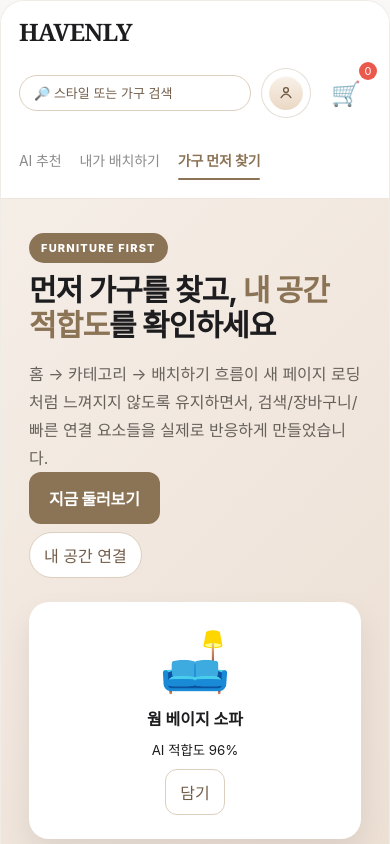
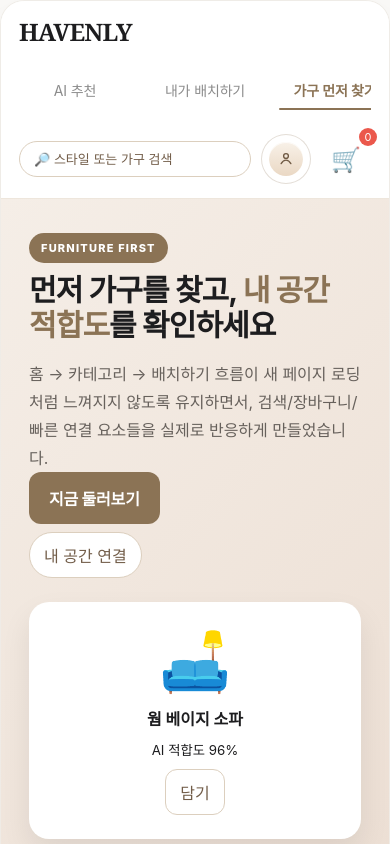
Before and after one commit to NEUJEANS/github-pages-react-hello, a React (Vite) app: page / in a window 390 px wide. Shown: the top 844 px of the page. Built offline with nearby package versions, Linux system fonts and the light colour scheme.

Commit message:
Fix cross-page top nav alignment

```diff
--- a/src/styles.css
+++ b/src/styles.css
@@ -49,17 +49,19 @@ button:active { transform: translateY(0); }
 .sandBg { background: #f4f0eb; }
 .plainBg { background: #fff; }
 .editorBg { background: #ece7e1; }
-.topbar { min-height: 74px; display: flex; align-items: center; justify-content: space-between; padding: 14px var(--content-gutter); background: rgba(255,255,255,.94); border-bottom: 1px solid #eee6dc; gap: 20px; }
+.topbar { position: relative; min-height: 74px; display: grid; grid-template-columns: minmax(max-content, 1fr) minmax(max-content, 1fr); align-items: center; padding: 14px var(--content-gutter); background: rgba(255,255,255,.94); border-bottom: 1px solid #eee6dc; gap: 20px; }
 .topbar.dark { background: var(--navy); color: white; border-bottom-color: rgba(255,255,255,.08); }
 .logo { font-family: 'Playfair Display', Georgia, serif; font-size: 30px; font-weight: 700; letter-spacing: -.03em; }
 .logoBtn, .navlinks button, .searchPill, .cart, .iconCat { appearance: none; border: 0; background: transparent; padding: 0; }
-.logoBtn { color: inherit; }
-.navlinks { display: flex; gap: 26px; align-items: center; align-self: stretch; }
+.logoBtn { color: inherit; justify-self: start; }
+.navlinks { position: absolute; left: 50%; transform: translateX(-50%); display: grid; grid-template-columns: repeat(3, minmax(112px, max-content)); column-gap: 26px; align-items: center; align-self: stretch; }
 .navlinks button {
   position: relative;
   display: inline-flex;
   align-items: center;
   justify-content: center;
+  width: 100%;
+  min-width: 112px;
   height: 46px;
   padding: 0;
   color: #8b8b8b;
@@ -83,7 +85,7 @@ button:active { transform: translateY(0); }
 .navlinks button.active::after { background: var(--accent); }
 .topbar.dark .navlinks button.active { color: white; }
 .topbar.dark .navlinks button.active::after { background: white; }
-.topActions { display: flex; align-items: center; gap: 12px; }
+.topActions { display: flex; align-items: center; gap: 12px; justify-self: end; }
 .searchPill { background: #f4f1ed; padding: 10px 16px; border-radius: 999px; color: #878787; min-width: 250px; line-height: 1.15; text-align: left; }
 .utilityButton { min-height: 50px; }
 .utilityIconButton { width: 50px; min-width: 50px; justify-content: center; }
@@ -332,7 +334,10 @@ textarea { width: 100%; min-height: 96px; resize: none; border: 2px solid #e8dfd
 }
 @media (max-width: 1100px) {
   .heroBanner, .twoCol, .catalogWrap, .editorLayout, .spaceLayout, .spaceLayout.compact, .quickViewContent { grid-template-columns: 1fr; }
-  .topbar { padding: 14px 24px; flex-wrap: wrap; }
+  .topbar { padding: 14px 24px; grid-template-columns: minmax(0, 1fr); }
+  .logoBtn { justify-self: start; }
+  .navlinks { position: static; left: auto; transform: none; justify-self: start; }
+  .topActions { justify-self: stretch; }
   .productGrid3, .collections, .hScrollProducts, .productRow, .recommendStrip { grid-template-columns: 1fr 1fr; }
   .floorplanViewport, .productRow, .reasonBox, .editorCanvasShell, .infoPills, .recommendStrip { width: 100%; }
   .heroCards { justify-content: flex-start; }
@@ -345,7 +350,7 @@ textarea { width: 100%; min-height: 96px; resize: none; border: 2px solid #e8dfd
   .subcopy { font-size: 14px; line-height: 1.62; }
   .topbar { padding: 14px 18px; }
   .logo { font-size: 24px; }
-  .navlinks { gap: 18px; width: 100%; order: 3; overflow: auto; }
+  .navlinks { grid-template-columns: repeat(3, minmax(112px, max-content)); column-gap: 18px; width: 100%; overflow: auto; }
   .topActions { width: 100%; justify-content: space-between; gap: 10px; }
   .searchPill { min-width: 0; flex: 1; font-size: 13px; }
   .cardStage, .catalogWrap { padding: 18px; }
```
Also changed, not shown: 1 other file (tests, documents, lock files or other folders).
